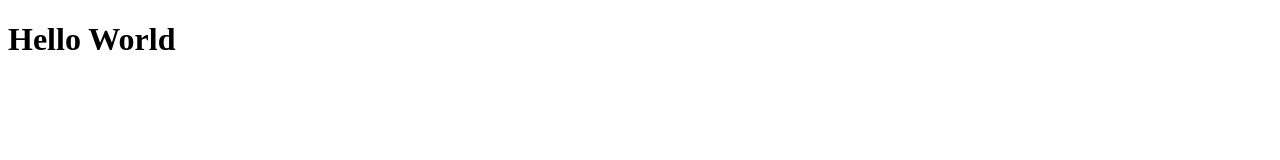
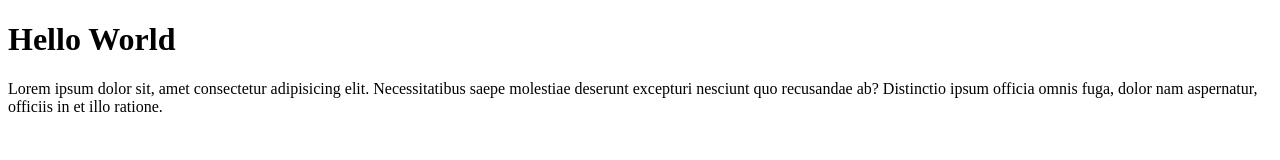
Before and after one commit to affanul-hakim/affanul-test-repo, a plain HTML site: page index.html in a window 1280 px wide. Drawn offline with Linux system fonts and the light colour scheme.

Commit message:
tambah paragraf di file index.html

```diff
--- a/index.html
+++ b/index.html
@@ -7,5 +7,11 @@
   </head>
   <body>
     <h1>Hello World</h1>
+    <p>
+      Lorem ipsum dolor sit, amet consectetur adipisicing elit. Necessitatibus
+      saepe molestiae deserunt excepturi nesciunt quo recusandae ab? Distinctio
+      ipsum officia omnis fuga, dolor nam aspernatur, officiis in et illo
+      ratione.
+    </p>
   </body>
 </html>
```
